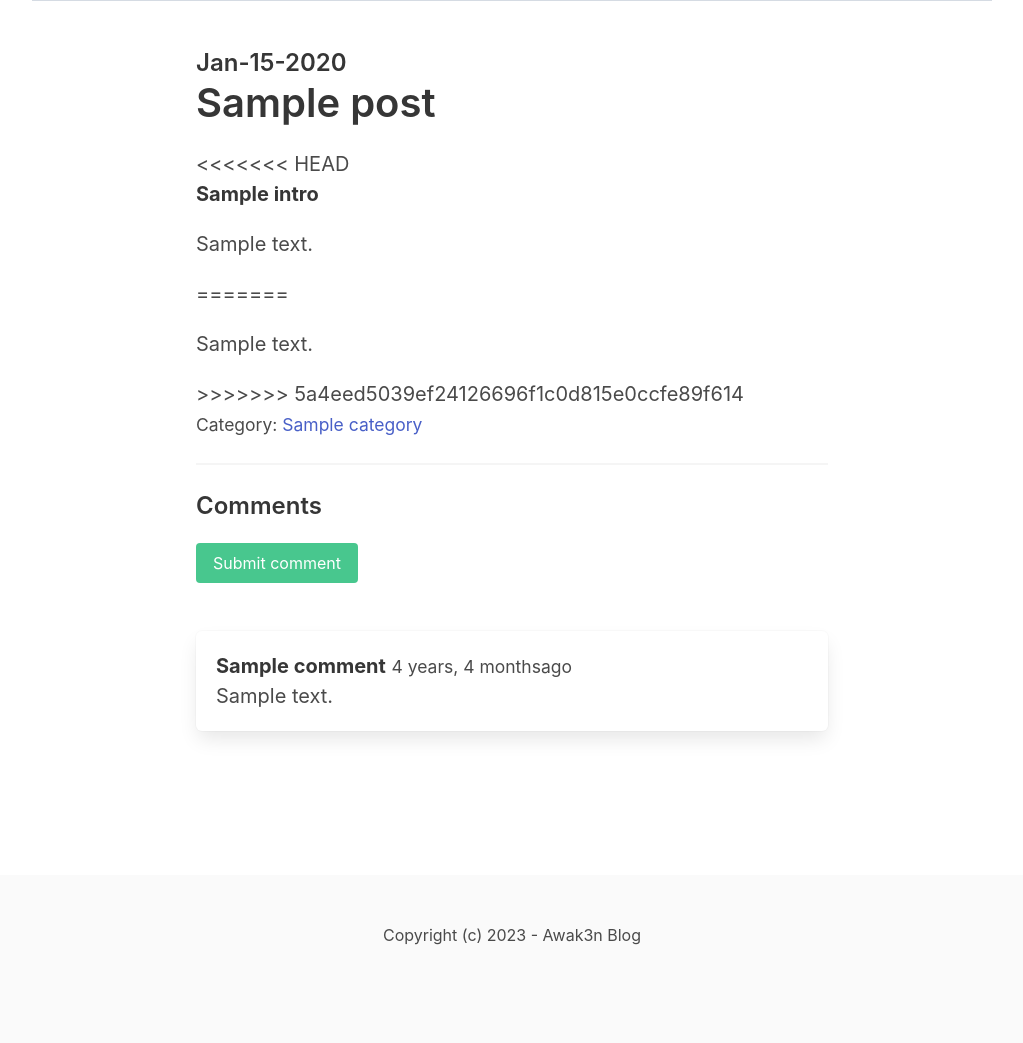
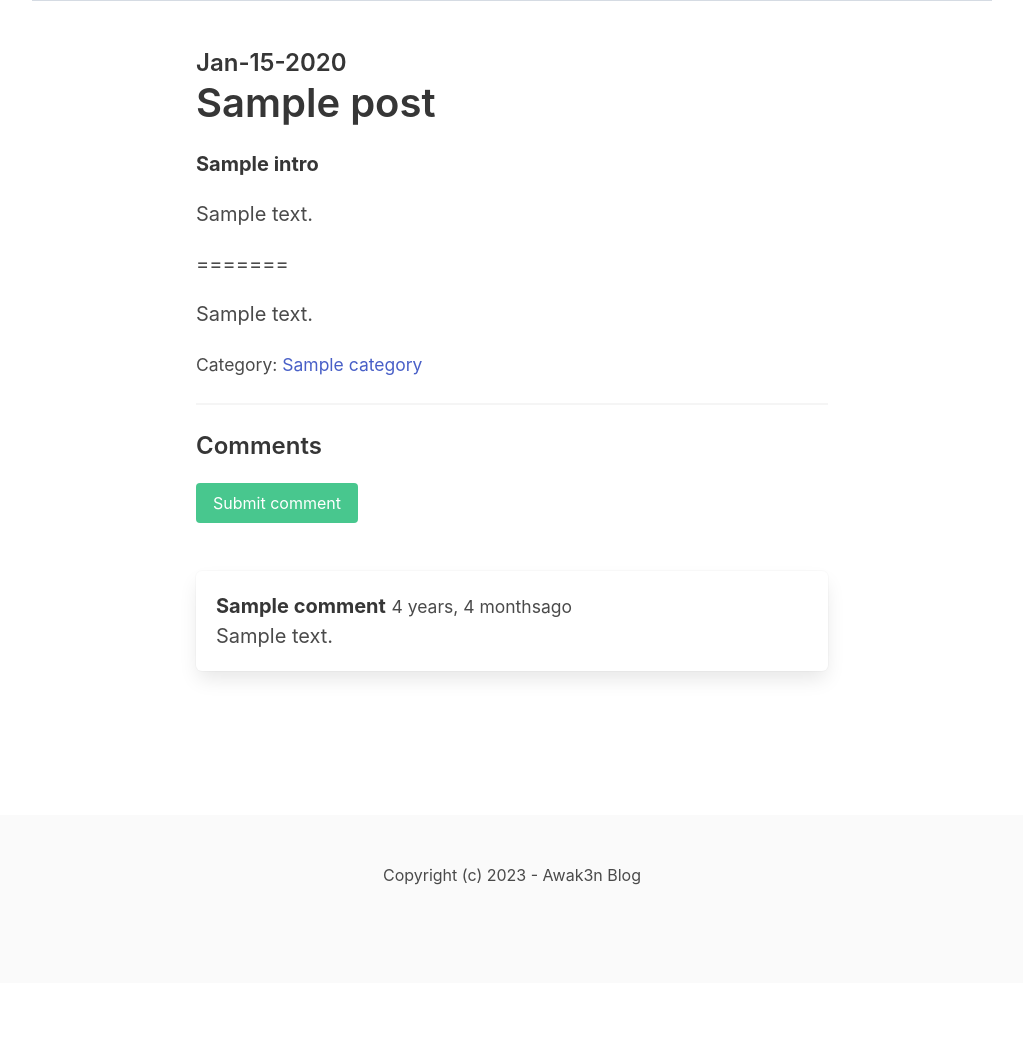
Before and after one commit to Ronnit44/Awak3nBlog, a Django app: template blog/templates/blog/detail.html in a window 1280 px wide. Shown: the part 983-2026 px from the top of the page, without its empty margins (128-1151 px from the left). After the commit the page ends 1868 px from the top, so only its background shows below. Run offline with Django 4.2, Linux system fonts and the light colour scheme; the template is opened without the code that fills it: most values are stand-ins (such as "Sample title", 1, 10 or a date in 2020); grey boxes marked "Sample" are stand-in pictures.

Commit message:
Update detail.html

```diff
--- a/blog/templates/blog/detail.html
+++ b/blog/templates/blog/detail.html
@@ -20,7 +20,7 @@
                                 <h2 class="subtitle is-4">{{post.created_at|date:'M-d-Y' }}</h2>
                                 <h1 class="title">{{ post.title }}</h1>
 
-<<<<<<< HEAD
+
                                 <p><strong>{{post.intro}}</strong></p>
 <!--                                {% if post.image %}-->
 <!--                                        <figure class="image mb-6">-->
@@ -34,7 +34,7 @@
 =======
 <!--                                 <p>{{ post.body}}</p> -->
                                 <p>{{ post.body|linebreaks }}</p>
->>>>>>> 5a4eed5039ef24126696f1c0d815e0ccfe89f614
+
                                 <p><small>Category: <a href="{% url 'category_detail' post.category.slug%}">{{post.category}}</a></small></p>
 
                                 <hr>
```
